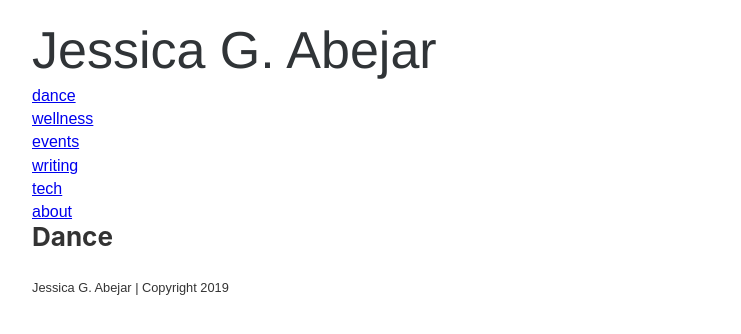
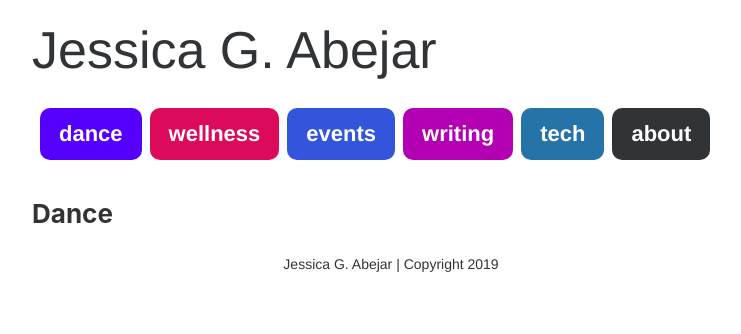
Before and after one commit to JessAbejar/jga-gatsby, a Gatsby site: page /dance in a window 1280 px wide. Shown: the whole page, without its empty margins (249-990 px from the left). Built offline with nearby package versions, Linux system fonts and the light colour scheme; Gatsby itself is replaced by a stand-in of ours.

Commit message:
Navigation styled

```diff
--- a/src/components/footer.js
+++ b/src/components/footer.js
@@ -1,9 +1,11 @@
 import React from "react"
+
+import styles from "./footer.module.scss"
 
 const Footer = () => {
     return (
       <footer>
-        <small className="footerText">Jessica G. Abejar | Copyright 2019</small>
+        <small className={styles.footerText}>Jessica G. Abejar | Copyright 2019</small>
       </footer>
     )
 }
--- /dev/null
+++ b/src/components/footer.module.scss
@@ -0,0 +1,12 @@
+@import "../styles/global.scss";
+
+footer {
+    margin: 0 auto;
+    text-align: center;
+
+    .footerText {
+      font-family: $font;
+      font-size: .875rem;
+      line-height: 1rem;
+    }
+}
--- a/src/components/layout.js
+++ b/src/components/layout.js
@@ -2,14 +2,14 @@ import React from "react"
 
 import "../styles/index.scss"
 import "../styles/global.scss"
-import Styles from "./layout.module.scss"
+import styles from "./layout.module.scss"
 
 import Header from "./header"
 import Footer from "./footer"
 
 const Layout = (props) => {
     return (
-        <div className={Styles.container}>
+        <div className={styles.container}>
             <Header />
             <main>
                 {props.children}
--- a/src/components/navigation.js
+++ b/src/components/navigation.js
@@ -1,13 +1,13 @@
 import React from "react"
 import { Link } from "gatsby"
 
-const PageTab = ({ pageName }) => {
+import styles from "./navigation.module.scss"
+
+const PageTag = (props) => {
     return (
-        <Link to={`/${pageName}`}>
-            <div
-                className={`pageTag ${pageName}`}
-            >
-                {pageName}
+        <Link to={`/${props.pageName}`}>
+            <div className={styles.pageTag} style={{backgroundColor: props.color}}>
+                {props.pageName}
             </div>
         </Link>
     )
@@ -15,23 +15,29 @@ const PageTab = ({ pageName }) => {
 
 const Navigation = () => {
     return (
-        <nav className="navMenu">
-            <PageTab
+        <nav className={styles.navMenu}>
+            <PageTag
+            color="var(--dance)"
             pageName="dance"
             />
-            <PageTab
+            <PageTag
+            color="var(--wellness)"
             pageName="wellness"
             />
-            <PageTab
+            <PageTag
+            color="var(--events)"
             pageName="events"
             />
-            <PageTab
+            <PageTag
+            color="var(--writing)"
             pageName="writing"
             />
-            <PageTab
+            <PageTag
+            color="var(--tech)"
             pageName="tech"
             />
-            <PageTab
+            <PageTag
+            color="var(--primary)"
             pageName="about"
             />
         </nav>
--- /dev/null
+++ b/src/components/navigation.module.scss
@@ -0,0 +1,57 @@
+@import "../styles/global.scss";
+
+$dance: var(--dance);
+$wellness: var(--wellness);
+$events: var(--events);
+$writing: var(--writing);
+$tech: var(--tech);
+$about: var(--primary);
+$border: 3px solid;
+
+.navMenu {
+    display: flex;
+    flex-flow: row wrap;
+    margin: 1.5rem 0;
+}
+
+a {
+    text-decoration: none;
+}
+.pageTag {
+    font-family: $font;
+    font-size: 1.375rem;
+    line-height: 1.363rem;
+    color: $secondary;
+    text-transform: lowercase;
+    font-weight: bold;
+
+    border: $border transparent;
+    padding: 12px 16px;
+    border-radius: 10px;
+    width: fit-content;
+    margin: 0 0 1rem .5rem;
+}
+
+.dance {
+    background-color: $dance;
+}
+
+.wellness {
+    background-color: $wellness;
+}
+
+.events {
+    background-color: $events;
+}
+
+.writing {
+    background-color: $writing;
+}
+
+.tech {
+    background-color: $tech;
+}
+
+.about {
+    background-color: $about;
+}
--- a/src/components/site-title.js
+++ b/src/components/site-title.js
@@ -1,11 +1,11 @@
 import React from "react"
 import { Link } from "gatsby"
 
-import Styles from "./site-title.module.scss"
+import styles from "./site-title.module.scss"
 
 const SiteTitle = () => {
     return (
-      <Link to="/" className={Styles.siteTitle}>
+      <Link to="/" className={styles.siteTitle}>
         <span>Jessica G. Abejar</span>
       </Link>
     )
```
Also changed, not shown: src/pages/index.js (+5 -5 lines).
